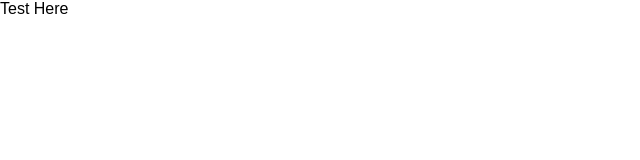
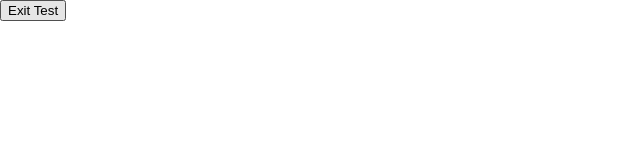
Before and after one commit to Jonathan75/react_spelling_test, a React (Create React App) app: page / in a window 1280 px wide. Both pictures are taken after a click on the button "Start Test". Shown: the top 160 px of the page, without its empty margins (0-640 px from the left). Built offline with nearby package versions, Linux system fonts and the light colour scheme.

Commit message:
New Quiz Component with Exit Test Button

```diff
--- a/src/App.js
+++ b/src/App.js
@@ -1,6 +1,8 @@
 import React, { Component } from 'react'
 import './App.css'
 import QuizBuilder from './components/quizBuilder'
+import Quiz from './components/Quiz'
+
 
 class App extends Component {
   constructor(props) {
@@ -28,10 +30,11 @@ class App extends Component {
   }
 
   startQuiz = () => {this.setState({isQuiz: true})}
+  stopQuiz = () => {this.setState({isQuiz: false})}
 
   render() {
     const body = this.state.isQuiz ?
-        <div>Test Here</div> :
+        <Quiz stopQuiz={this.stopQuiz}/> :
         <QuizBuilder
           wordList={this.state.wordList}
           addWord={this.addWord}
--- /dev/null
+++ b/src/components/Quiz.js
@@ -0,0 +1,15 @@
+import React, { Component } from 'react'
+import speak from '../lib/speak'
+
+class Quiz extends Component {
+
+  render(){
+    return(
+      <div>
+      <button onClick={this.props.stopQuiz}>Exit Test</button>
+      </div>
+    )
+  }
+}
+
+export default Quiz
```
